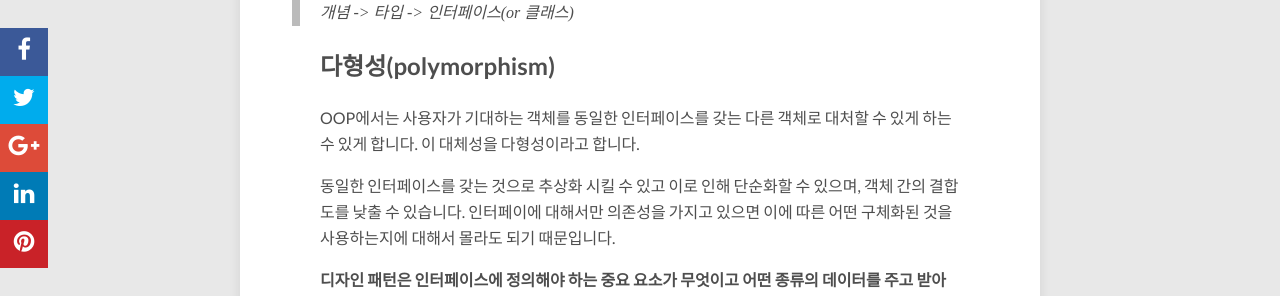
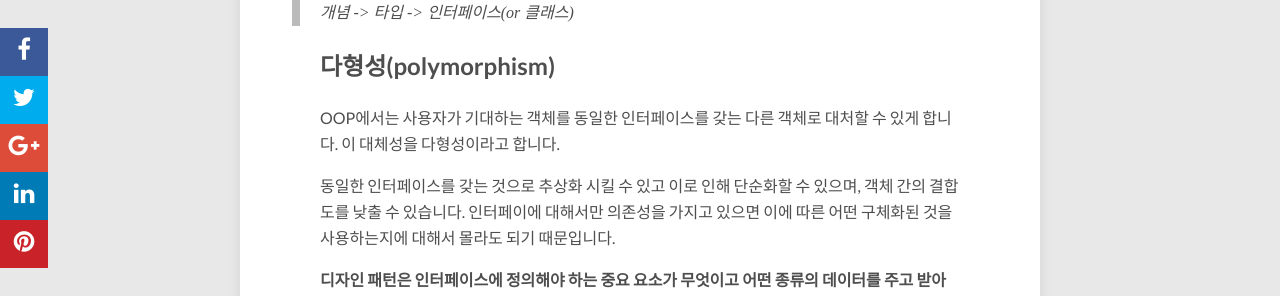
Before and after one commit to redutan/redutan.github.io, a Jekyll site: the page built from index.html, in a window 1280 px wide and 900 px high, scrolled down 4746 px. Shown: the part 152-448 px from the top of the window. Built offline with Jekyll 4.4.1, drawn with Linux system fonts in a browser that asks for light colours; nearby versions of some CDN libraries; the list of posts is cut into pages by our own code; comment, search, counter and statistics services are not loaded; some of the changed text lies outside the part shown.

Commit message:
기존 포스팅 오타수정

```diff
--- a/_posts/2016/2016-06-29-design-pattern-previous-knowledge.markdown
+++ b/_posts/2016/2016-06-29-design-pattern-previous-knowledge.markdown
@@ -147,7 +147,7 @@ _상속은 일반화로 부를 수 있지만 일반화 중 상속으로 부를
 
 ## 다형성(polymorphism)
 
-OOP에서는 사용자가 기대하는 객체를 동일한 인터페이스를 갖는 다른 객체로 대처할 수 있게 하는 수 있게 합니다. 이 대체성을 다형성이라고 합니다.
+OOP에서는 사용자가 기대하는 객체를 동일한 인터페이스를 갖는 다른 객체로 대처할 수 있게 합니다. 이 대체성을 다형성이라고 합니다.
 
 동일한 인터페이스를 갖는 것으로 추상화 시킬 수 있고 이로 인해 단순화할 수 있으며, 객체 간의 결합도를 낮출 수 있습니다. 인터페이에 대해서만 의존성을 가지고 있으면 이에 따른 어떤 구체화된 것을 사용하는지에 대해서 몰라도 되기 때문입니다.
 
```
Also changed, not shown: other parts of _posts/2016/2016-06-29-design-pattern-previous-knowledge.markdown (+1 -1 lines).
